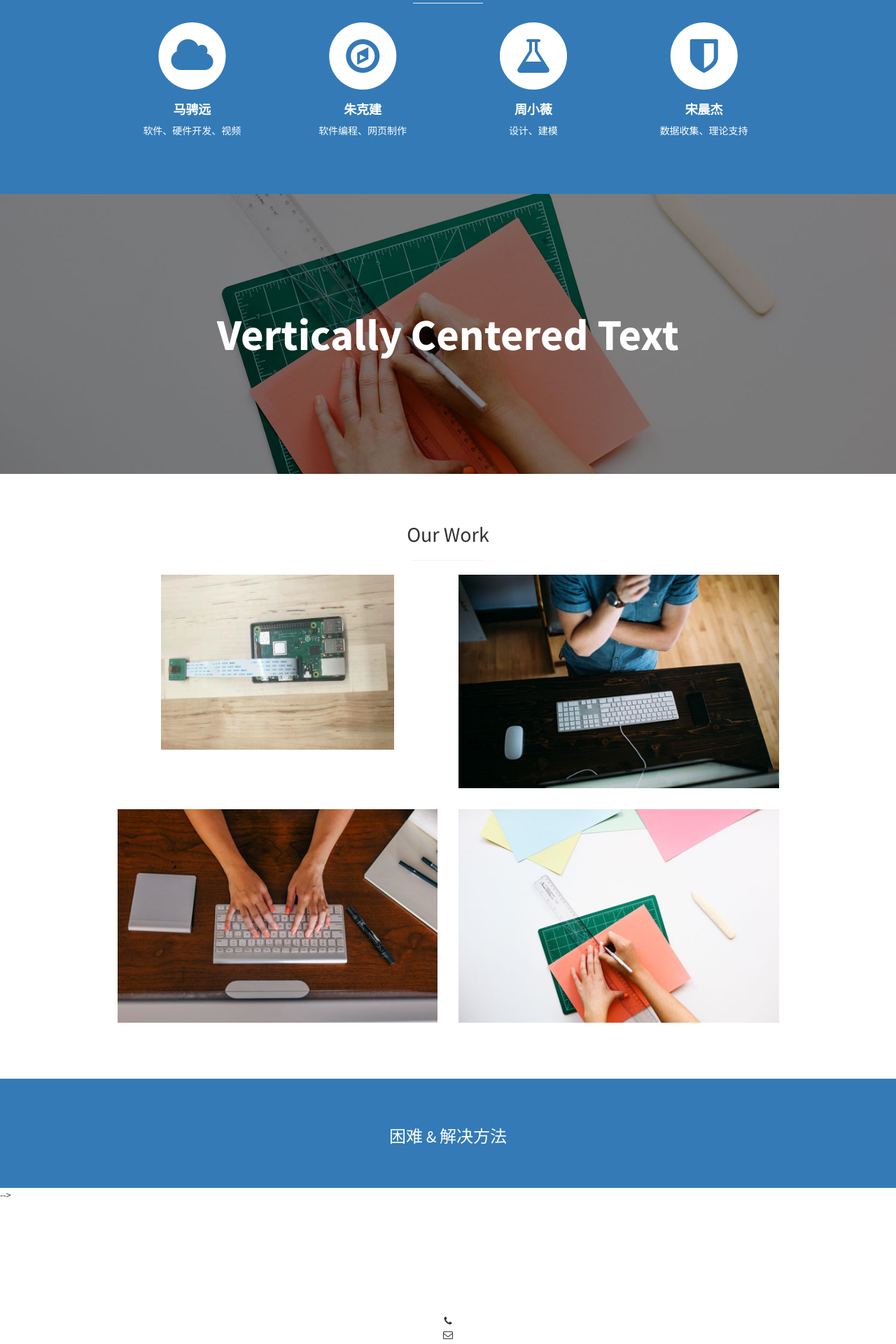
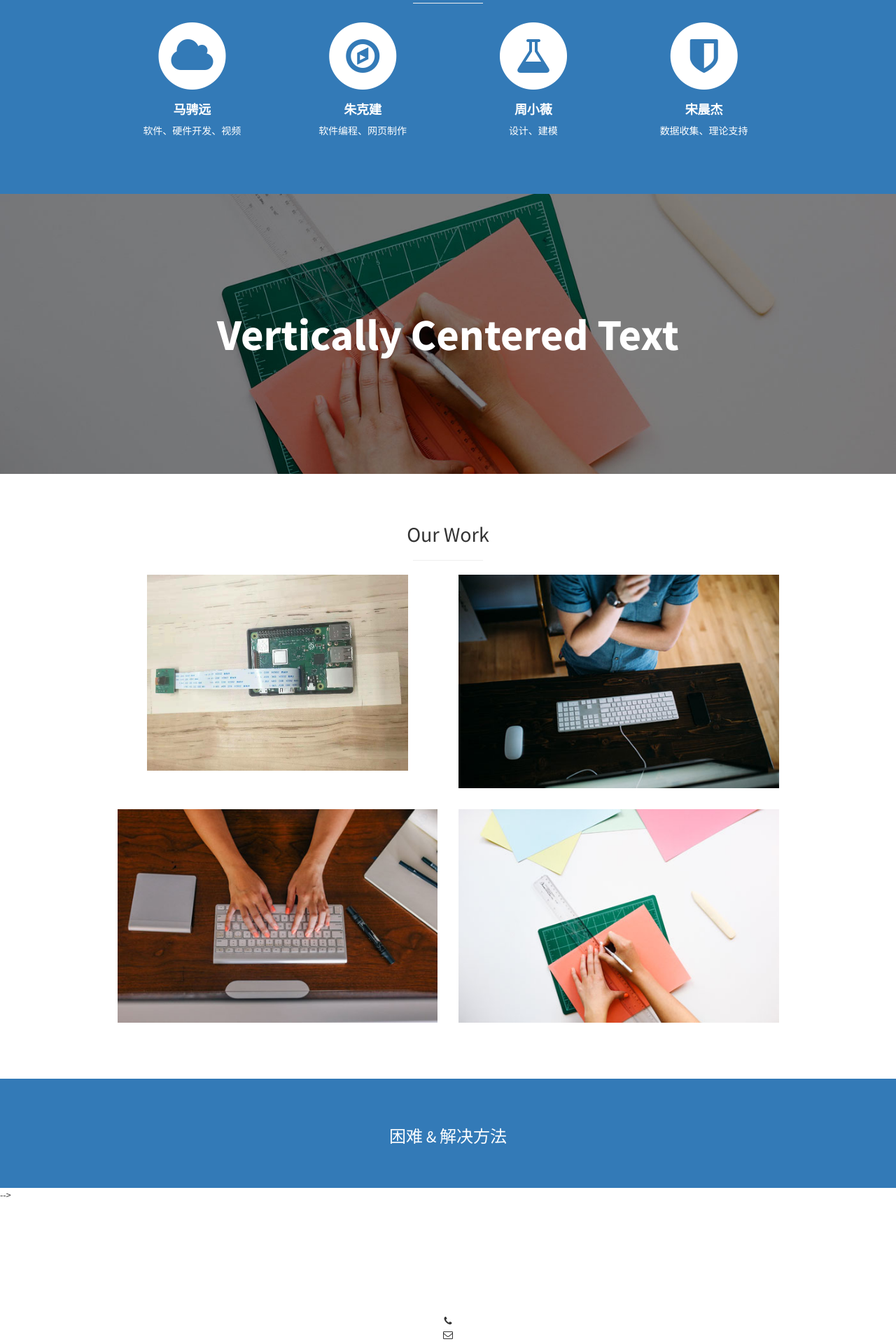
Before and after one commit to ProjectLambda9/ProjectLambda, a Jekyll site: the page built from index.html, in a window 1280 px wide. Shown: the part 1271-3191 px from the top of the page at 70% size. Built offline with Jekyll 4.4.1, drawn with Linux system fonts in a browser that asks for light colours.

Commit message:
Update portfolio.html

```diff
--- a/_includes/portfolio.html
+++ b/_includes/portfolio.html
@@ -8,7 +8,7 @@
           <div class="col-md-6">
             <div class="portfolio-item">
 <!--              <a href="#"> -->
-                <img class="img-portfolio img-responsive" src="img/cam.jpg" width=333 height=500>
+                <img class="img-portfolio img-responsive" src="img/cam.jpg" width=373 height=500>
 <!--                  <text>产品示意图</text> -->
 <!--              </a>   -->
             </div>
```
